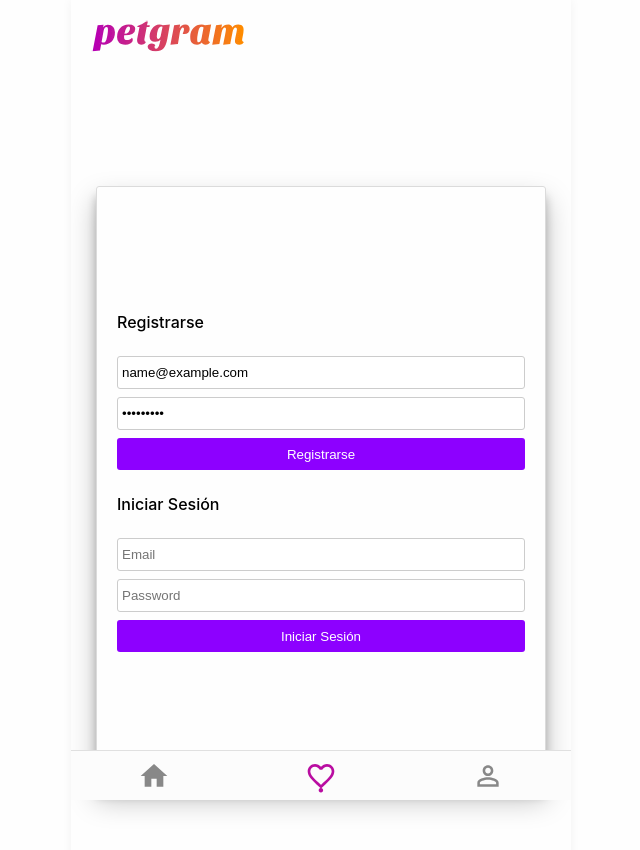
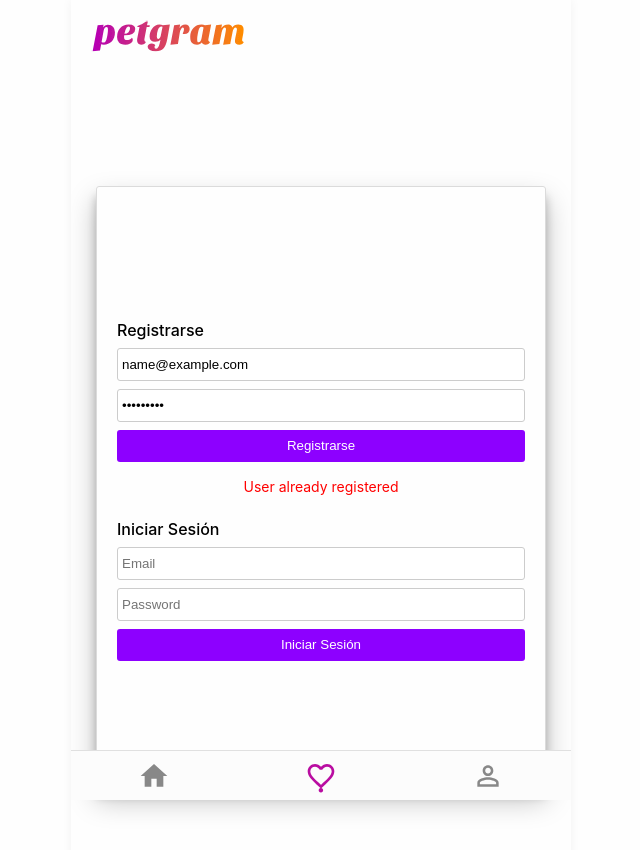
Before and after one commit to IkoSol/platzi-petgram, a React app: page /favs in a window 1280 px wide. Both pictures are taken after typing "name@example.com", "Sample123" into the empty fields and a click on the button "Registrarse". Shown: the top 850 px of the page, without its empty margins (319-959 px from the left). Built offline with nearby package versions, Linux system fonts and the light colour scheme; no server answers.

Commit message:
Handling error and loading events in register mutation

```diff
--- a/src/components/UserForm/index.js
+++ b/src/components/UserForm/index.js
@@ -1,8 +1,8 @@
 import React from 'react'
 import { useInputValue } from '../../hooks/useInputValue'
-import { Title, Form, Input, Button } from './styles'
+import { Title, Form, Input, Button, Error } from './styles'
 
-export const UserForm = ({ onSubmit, title }) => {
+export const UserForm = ({ error, disabled, onSubmit, title }) => {
   const email = useInputValue('')
   const password = useInputValue('')
 
@@ -16,12 +16,13 @@
 
   return (
     <>
-      <Title>{title}</Title>
-      <Form onSubmit={handleSubmit}>
-        <Input placeholder='Email' {...email} />
-        <Input placeholder='Password' type='password' {...password} />
-        <Button>{title}</Button>
+      <Form disabled={disabled} onSubmit={handleSubmit}>
+        <Title>{title}</Title>
+        <Input disabled={disabled} placeholder='Email' {...email} />
+        <Input disabled={disabled} placeholder='Password' type='password' {...password} />
+        <Button disabled={disabled}>{title}</Button>
       </Form>
+      {error && <Error>{error}</Error>}
     </>
   )
 }
--- a/src/components/UserForm/styles.js
+++ b/src/components/UserForm/styles.js
@@ -11,6 +11,9 @@
   padding: 8px 4px;
   display: block;
   width: 100%;
+  &[disabled] { /* Esto es... si el botón está disabled, entonces la opacidad baja. */
+    opacity: .3;
+  }
 `
 
 export const Button = styled.button`
@@ -21,6 +24,9 @@
   display: block;
   width: 100%;
   text-align: center;
+  &[disabled] { /* Esto es... si el botón está disabled, entonces la opacidad baja. */
+    opacity: .3;
+  }
 `
 
 export const Title = styled.h2`
@@ -28,3 +34,8 @@
   font-weight: 500;
   padding: 8px 0;
 `
+export const Error = styled.span`
+  text-align: center;
+  color: red;
+  font-size: 14px;
+`
--- a/src/pages/NotRegisterUser.js
+++ b/src/pages/NotRegisterUser.js
@@ -13,13 +13,16 @@
             <Container>
               <RegisterMutation>
                 {
-                  (register) => {
+                  (register, { data, loading, error }) => {
                     const onSubmit = ({ email, password }) => {
                       const input = { email, password }
                       const variables = { input }
                       register({ variables }).then(activateAuth)
                     }
-                    return <UserForm onSubmit={onSubmit} title='Registrarse' />
+
+                    const errorMsg = error && 'User already registered'
+
+                    return <UserForm disabled={loading} error={errorMsg} onSubmit={onSubmit} title='Registrarse' />
                   }
                 }
               </RegisterMutation>
```
